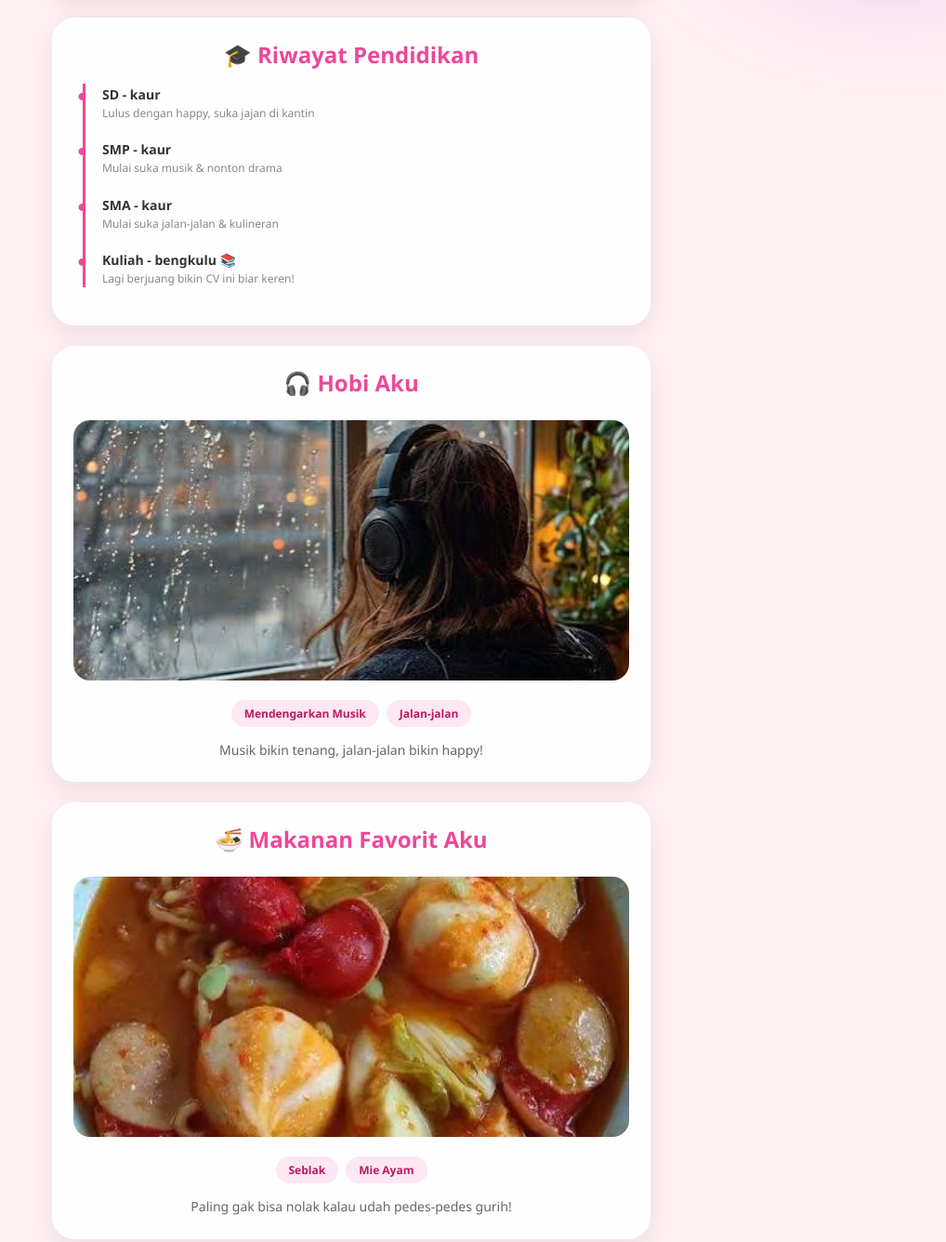
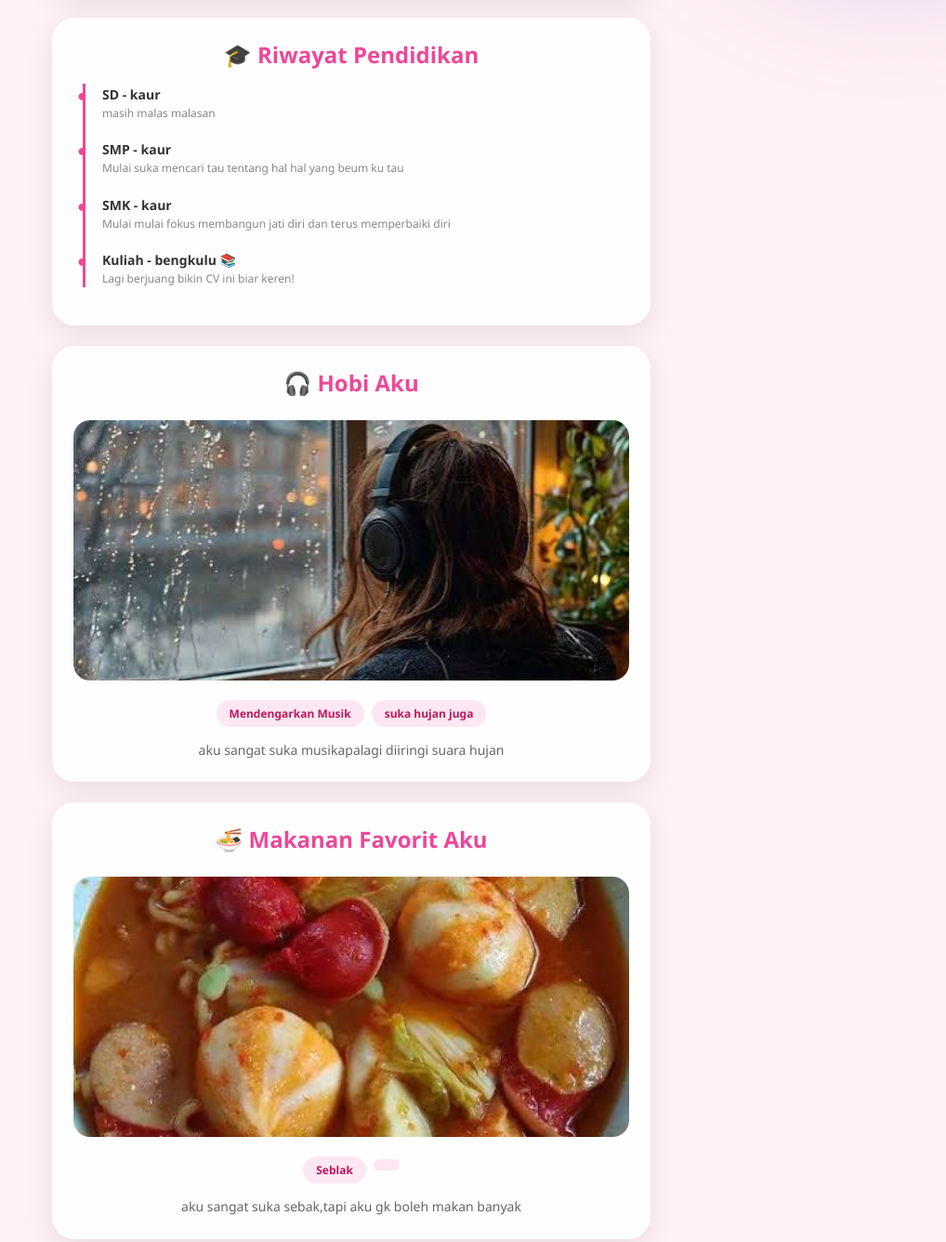
Before and after one commit to hanzelrohmatikaa/Hanzelni-Rohmatika, a plain HTML site: page index.html in a window 1280 px wide. Shown: the part 991-2327 px from the top of the page at 93% size, without its empty margins (262-1280 px from the left). Drawn offline with Linux system fonts and the light colour scheme.

Commit message:
Update index.html

```diff
--- a/index.html
+++ b/index.html
@@ -119,23 +119,22 @@ nav a:hover{color:#ec4899}
   <div class="card reveal">
     <h2>🎓 Riwayat Pendidikan</h2>
     <div class="timeline">
-      <div><b>SD - kaur</b><p>Lulus dengan happy, suka jajan di kantin</p></div>
-      <div><b>SMP - kaur</b><p>Mulai suka musik & nonton drama</p></div>
-      <div><b>SMA - kaur</b><p>Mulai suka jalan-jalan & kulineran</p></div>
+      <div><b>SD - kaur</b><p>masih malas malasan</p></div>
+      <div><b>SMP - kaur</b><p>Mulai suka mencari tau tentang hal hal yang beum ku tau</p></div>
+      <div><b>SMK - kaur</b><p>Mulai mulai fokus membangun jati diri dan terus memperbaiki diri</p></div>
       <div><b>Kuliah - bengkulu 📚</b><p>Lagi berjuang bikin CV ini biar keren!</p></div>
     </div>
   </div>
 
   <!-- HOBI - 2 -->
-  <div class="card reveal dari-kiri" id="hobi"><h2>🎧 Hobi Aku</h2><img class="foto-galeri" src="hobi.jpg"><span class="chip">Mendengarkan Musik</span><span class="chip">Jalan-jalan</span><p style="margin-top:10px">Musik bikin tenang, jalan-jalan bikin happy!</p></div>
+  <div class="card reveal dari-kiri" id="hobi"><h2>🎧 Hobi Aku</h2><img class="foto-galeri" src="hobi.jpg"><span class="chip">Mendengarkan Musik</span><span class="chip">suka hujan juga</span><p style="margin-top:10px">aku sangat suka musikapalagi diiringi suara hujan</p></div>
 
   <!-- MAKANAN - 3 -->
-  <div class="card reveal dari-kanan" id="makanan"><h2>🍜 Makanan Favorit Aku</h2><img class="foto-galeri" src="makanan.jpg"><span class="chip">Seblak</span><span class="chip">Mie Ayam</span><p style="margin-top:10px">Paling gak bisa nolak kalau udah pedes-pedes gurih!</p></div>
+  <div class="card reveal dari-kanan" id="makanan"><h2>🍜 Makanan Favorit Aku</h2><img class="foto-galeri" src="makanan.jpg"><span class="chip">Seblak</span><span class="chip"></span><p style="margin-top:10px">aku sangat suka sebak,tapi aku gk boleh makan banyak</p></div>
 
-  <!-- FILM - 4 -->
-  <div class="card reveal ngezoom" id="film"><h2>🎬 Film Favorit Aku</h2><img class="foto-galeri" src="flim.jpg"><span class="chip">Drama</span><span class="chip">Komedi</span><p style="margin-top:10px">Kalau sedih nonton drama, kalau pengen ketawa nonton komedi.</p></div>
+  <div class="card reveal ngezoom" id="film"><h2>🎬 Film Favorit Aku</h2><img class="foto-galeri" src="flim.jpg"><span class="chip">Drama korea</span><span class="chip"></span><p style="margin-top:10px"></p>aku suka drama ini karna mengangkat makna tentang keluar dari isolasi sosial,penyembuhan luka batin,dan keberanian membuka  diri terhadap dunia luar</div>
 
-  <!-- PORTFOLIO GRID ala Hafizh + Wildan -->
+   <!-- PORTFOLIO GRID ala Hafizh + Wildan -->
   <div class="card reveal">
     <h2>💼 Portfolio / Karya Aku</h2>
     <div class="grid">
@@ -166,7 +165,7 @@ nav a:hover{color:#ec4899}
 <button id="keatas" onclick="window.scrollTo({top:0,behavior:'smooth'})">↑</button>
 
 <script>
-let teks=["Halo, kenalin aku Hanzelni! ✨","Aku suka musik & jalan-jalan 🎧","Team Seblak & Mie Ayam 🍜","Suka nonton Drama & Komedi 🎬","Mahasiswa | Bengkulu 📍"];
+let teks=["Halo, kenalin aku Hanzelni! ✨","Aku suka musik & jalan-jalan 🎧","aku suka seblak 🍜","Suka nonton Drama korea juga 🎬","Mahasiswa | Bengkulu 📍"];
 let i=0,j=0,hapus=false;
 function ketik(){let el=document.getElementById('ketik');let kata=teks[i];if(!hapus){j++;el.textContent=kata.slice(0,j);if(j==kata.length){hapus=true;setTimeout(ketik,1500);return;}}else{j--;el.textContent=kata.slice(0,j);if(j==0){hapus=false;i=(i+1)%teks.length;}}setTimeout(ketik,hapus?30:70);}ketik();
 let semua=document.querySelectorAll('.reveal');let obs=new IntersectionObserver((e)=>{e.forEach(item=>{if(item.isIntersecting){item.target.classList.add('muncul');item.target.querySelectorAll('.isi').forEach(b=>b.style.width=b.dataset.width);}})},{threshold:0.2});semua.forEach(el=>obs.observe(el));
```
